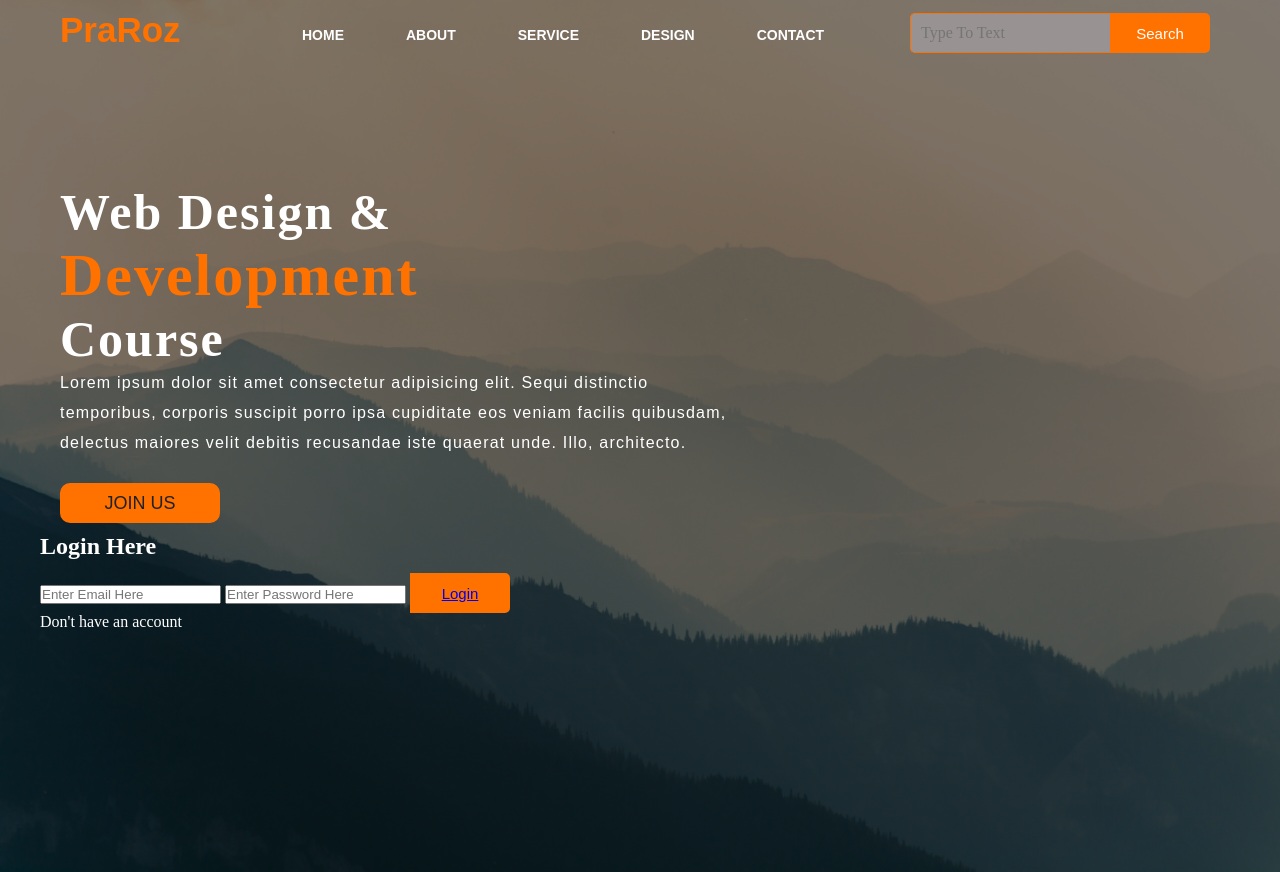
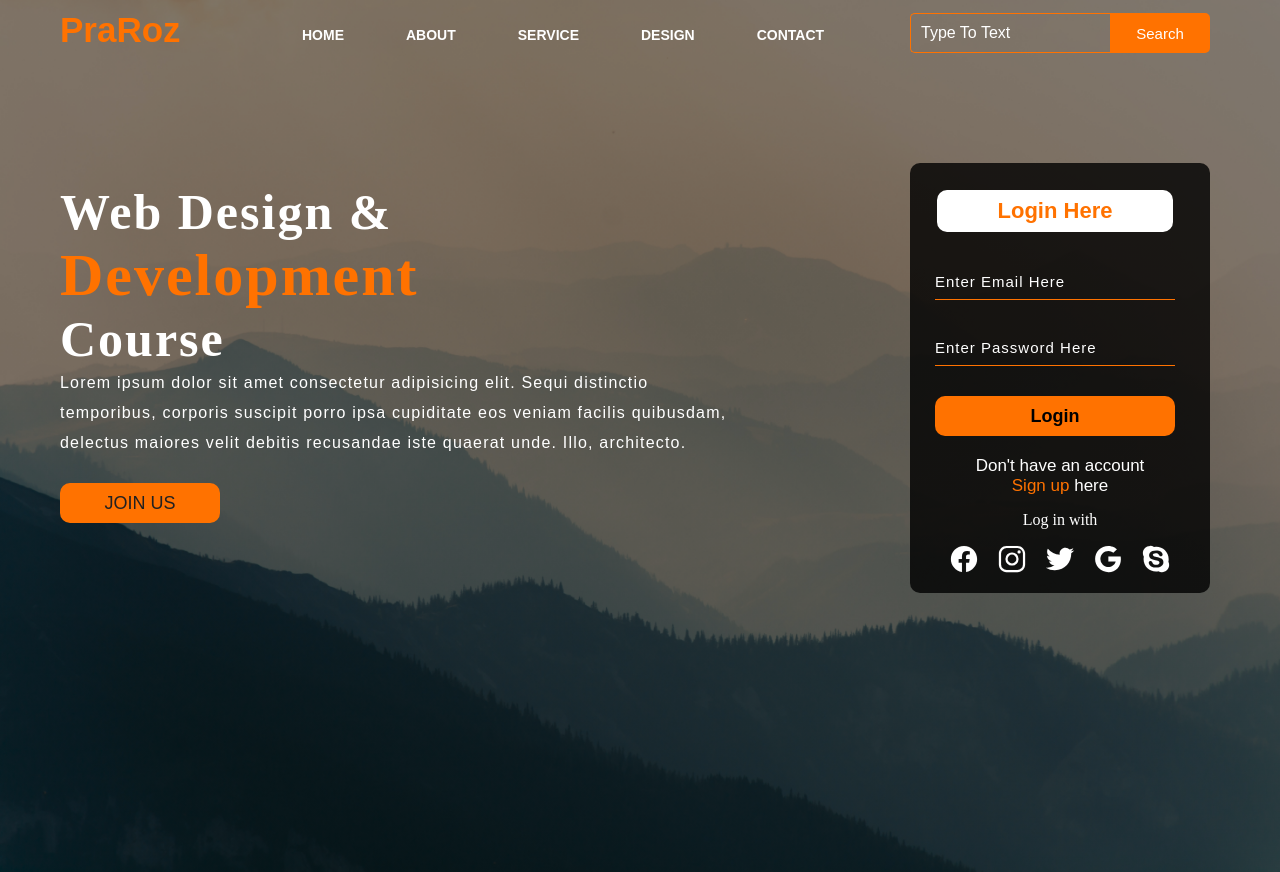
Before and after one commit to sihbackes/Small-projects-JS, a plain HTML site: page website-tutorial/index.html in a window 1280 px wide. Drawn offline with nearby package versions, Linux system fonts and the light colour scheme.

Commit message:
website-tutorial

```diff
--- a/website-tutorial/index.html
+++ b/website-tutorial/index.html
@@ -41,11 +41,22 @@
            <h2>Login Here</h2>
            <input type="email" name="email" placeholder="Enter Email Here">
            <input type="password" name="" placeholder="Enter Password Here">
-           <button class="btn"><a href="#">Login</a></button>
+           <button class="btnn"><a href="#">Login</a></button>
 
-           <p class="link">Don't have an account</p><br>
+           <p class="link">Don't have an account<br>
+           <a href="#">Sign up </a>here</p>
+           <p class="liw">Log in with</p>
+
+           <div class="icons">
+             <a href="#"><ion-icon name="logo-facebook"></ion-icon></a>
+             <a href="#"><ion-icon name="logo-instagram"></ion-icon></a>
+             <a href="#"><ion-icon name="logo-twitter"></ion-icon></a>
+             <a href="#"><ion-icon name="logo-google"></ion-icon></a>
+             <a href="#"><ion-icon name="logo-skype"></ion-icon></a>
+           </div>
          </div>
     </div>
   </div>
+  <script src="https://unpkg.com/ionicons@5.4.0/dist/ionicons.js"></script>
 </body>
 </html>
--- a/website-tutorial/style.css
+++ b/website-tutorial/style.css
@@ -74,7 +74,7 @@ ul li a:hover {
  font-family: 'Times New Roman', Times, serif;
  width: 200px;
  height: 40px;
- background: rgb(153, 146, 146);
+ background: transparent;
  border: 1px solid #ff7200;
  margin-top: 13px;
  color: #fff;
@@ -84,6 +84,11 @@ ul li a:hover {
  padding: 10px;
  border-bottom-left-radius: 5px;
  border-top-left-radius: 5px;
+}
+
+::placeholder {
+  color: #fff;
+  font-family: Arial;
 }
 
 .btn {
@@ -157,3 +162,109 @@ ul li a:hover {
   color: #ff7200;
   font-size: 60px;
 }
+
+.form {
+  width: 250px;
+  height: 380px;
+  background: linear-gradient(to top, rgba(0,0,0,0.8)50%, rgba(0,0,0,0.8)50%);
+  position: absolute;
+  top: -20px;
+  left: 870px;
+  border-radius: 10px;
+  padding: 25px;
+}
+
+.form h2 {
+  width: 220px;
+  font-family: sans-serif;
+  text-align: center;
+  color: #ff7200;
+  font-size: 22px;
+  background-color: white;
+  border-radius: 10px;
+  margin: 2px;
+  padding: 8px;
+}
+
+.form input {
+ width: 240px;
+ height: 35px;
+ background: transparent;
+ border-bottom: 1px solid #ff7200;
+ border-top: none;
+ border-left: none;
+ border-right: none;
+ color: #fff;
+ font-size: 15px;
+ letter-spacing: 1px;
+ margin-top: 30px;
+ font-family: sans-serif;
+}
+
+.form input:focus {
+  outline: none;
+}
+
+::placeholder {
+  color: #fff;
+  font-family: Arial;
+}
+
+.btnn {
+  width: 240px;
+  height: 40px;
+  background: #ff7200;
+  border: none;
+  margin-top: 30px;
+  font-size: 18px;
+  border-radius: 10px;
+  cursor: pointer;
+  color: #fff;
+  transition: 0.4s ease;
+}
+
+.btnn:hover {
+  background: #fff;
+  color: #ff7200;
+}
+
+.btnn a {
+ text-decoration: none;
+ color: #000;
+ font-weight: bold;
+}
+
+.form .link {
+  font-family: Arial, Helvetica, sans-serif;
+  font-size: 17px;
+  padding-top: 20px;
+  text-align: center;
+}
+
+.form .link a {
+  text-decoration: none;
+  color: #ff7200;
+}
+
+.liw {
+  padding-top: 15px;
+  padding-bottom: 10px;
+  text-align: center;
+}
+
+.icons a {
+  text-decoration: none;
+  color: #fff;
+}
+
+.icons ion-icon {
+  color: #fff;
+  font-size: 30px;
+  padding-left: 14px;
+  padding-top: 5px;
+  transition: 0.3s ease;
+}
+
+.icons ion-icon:hover {
+ color: #ff7200;
+}
```
